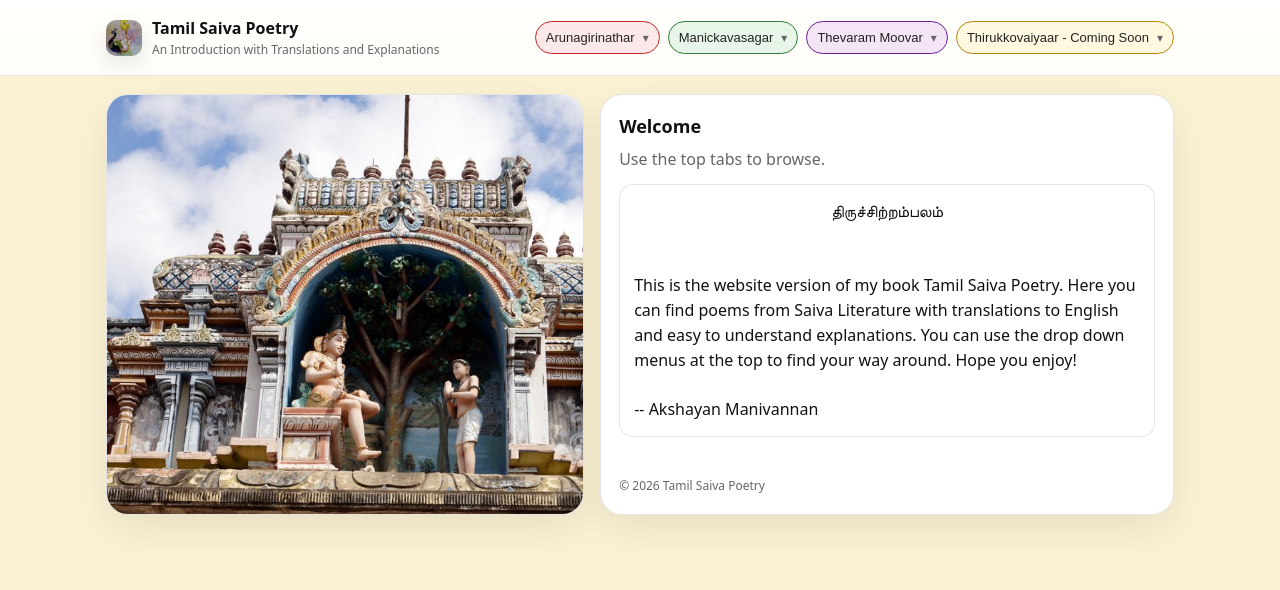
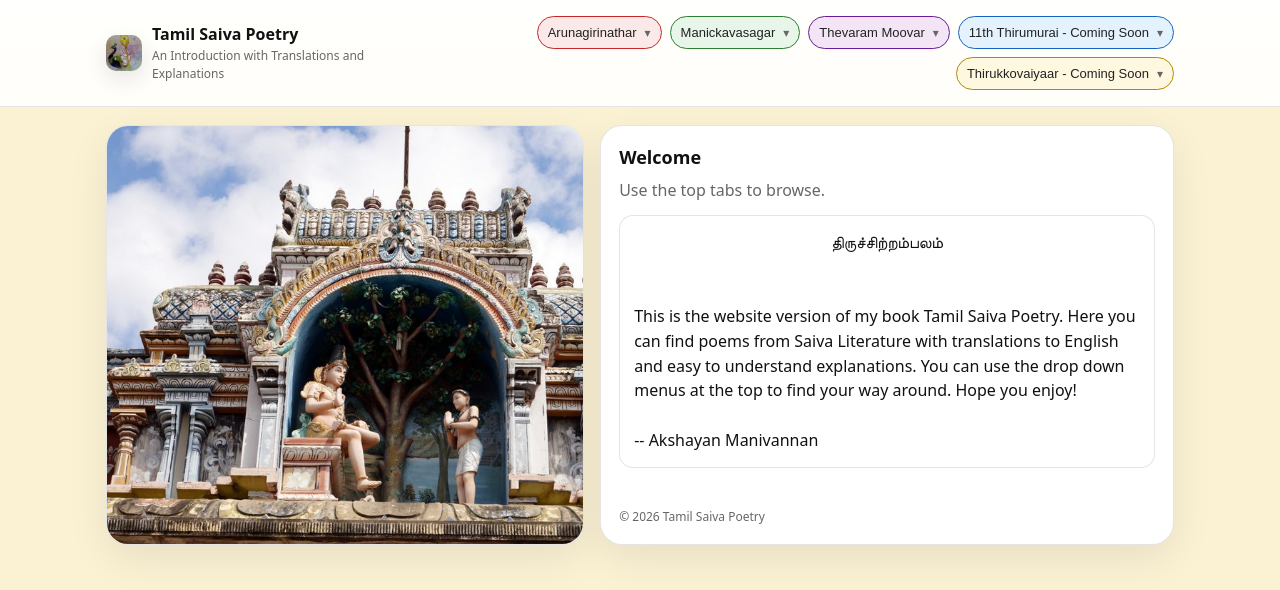
Before and after one commit to am1156/my-website, a plain HTML site: page index.html in a window 1280 px wide. Drawn offline with Linux system fonts and the light colour scheme.

Commit message:
Added 11th thirumurai section

```diff
--- a/TamilSaivaPoetry.html
+++ b/index.html
@@ -497,6 +497,17 @@ const NAV = [
     ]
   },
   {
+    label: "11th Thirumurai - Coming Soon",
+    slug: "thirukkovaiyaar",
+    color: "blue",
+    children: [
+      { label: "Introduction", slug:"introduction" },
+      {label: "Karaikkal Ammaiyaar", slug:"karaikkal-ammaiyaar" },
+      {label: "Ceraman Perumal", slug:"ceraman-perumal" },
+      {label: "Pattinathaar", slug:"pattinathaar" },
+    ]
+  },
+  {
     label: "Thirukkovaiyaar - Coming Soon",
     slug: "thirukkovaiyaar",
     color: "gold",
```
